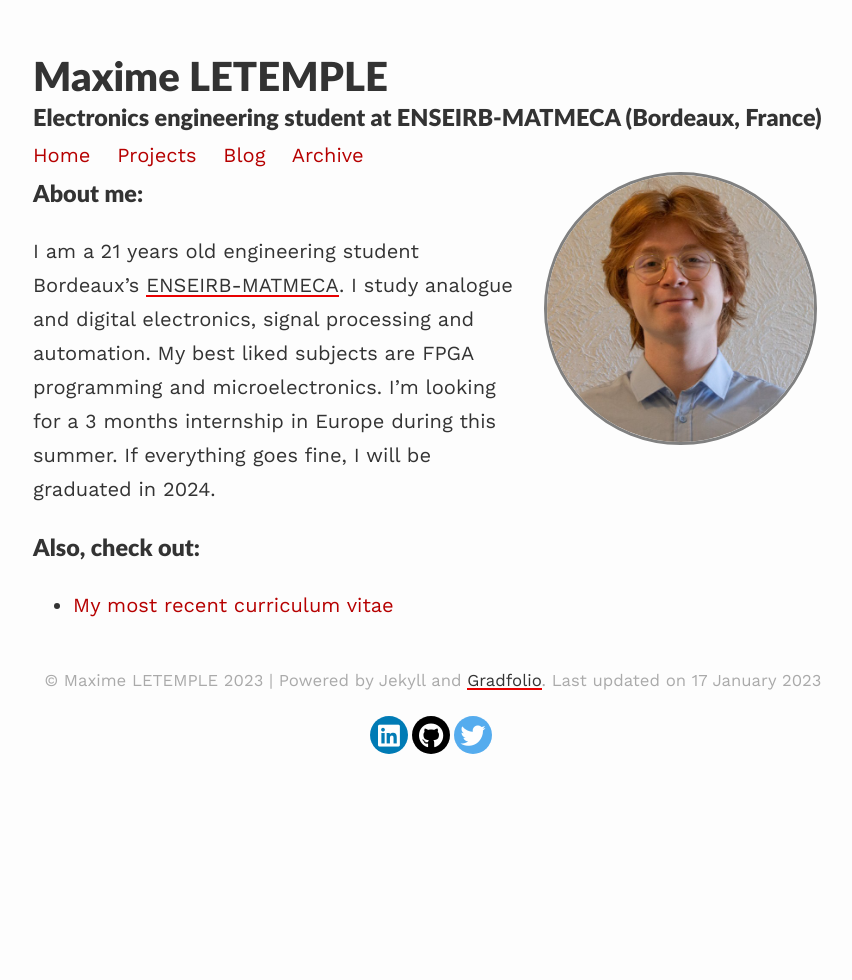
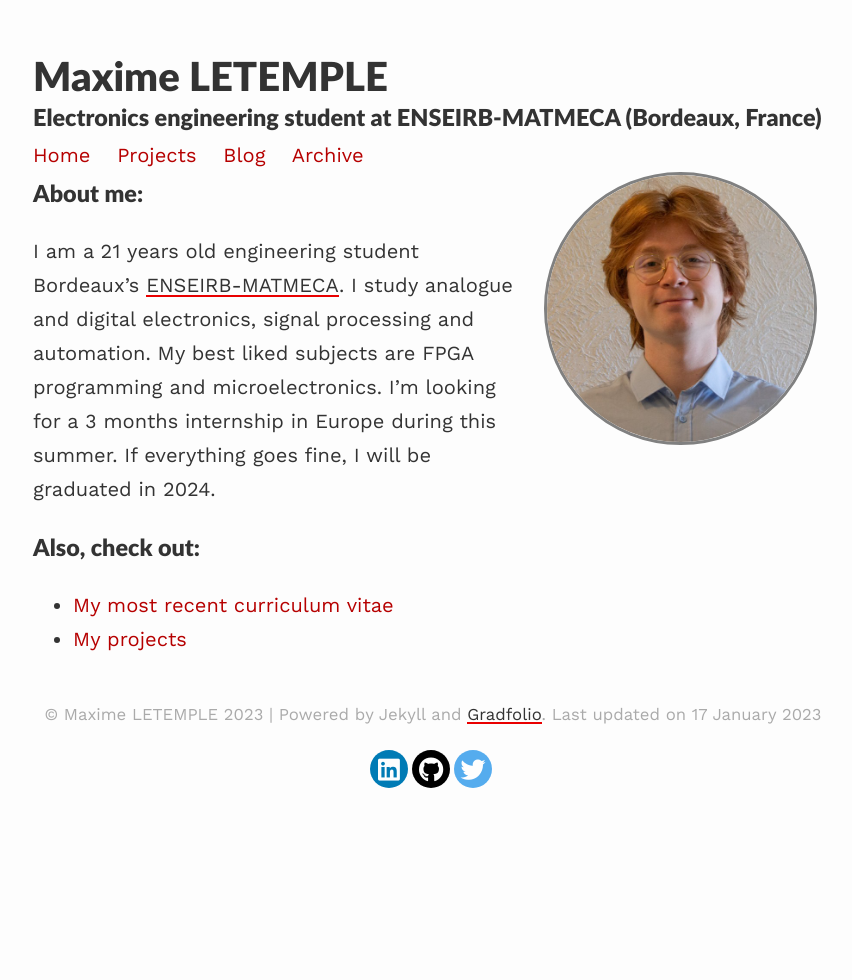
Before and after one commit to maxletemple/maxletemple.github.io_old, a Jekyll site: the page built from index.md, in a window 1280 px wide. Shown: the whole page, without its empty margins (207-1059 px from the left). Built offline with Jekyll 4.4.1, drawn with Linux system fonts in a browser that asks for light colours; nearby versions of some CDN libraries.

Commit message:
Update index.md
test projects

```diff
--- a/index.md
+++ b/index.md
@@ -14,3 +14,4 @@ I am a 21 years old engineering student Bordeaux's [ENSEIRB-MATMECA](https://www
 ### Also, check out:
 
 - [My most recent curriculum vitae]()
+- [My projects]({{site.baseurl}}/projects/)
```
